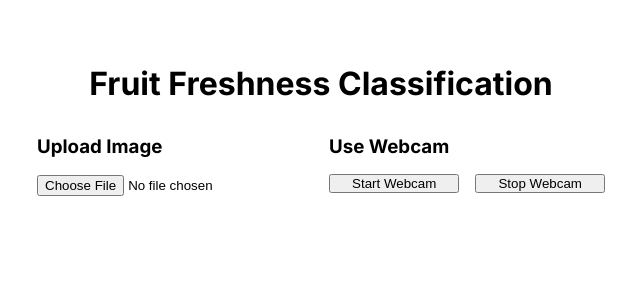
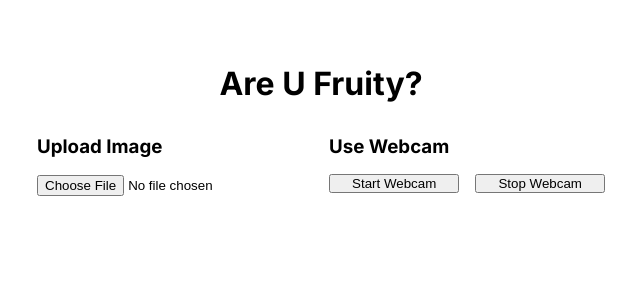
Before and after one commit to rchrdwllm/fruit-freshness-detector, a Flask app: page / in a window 1280 px wide. Shown: the top 300 px of the page, without its empty margins (319-959 px from the left). Run offline with Flask 3, Linux system fonts and the light colour scheme.

Commit message:
Updated name

```diff
--- a/templates/index.html
+++ b/templates/index.html
@@ -2,11 +2,11 @@
 <html lang="en">
   <head>
     <meta charset="UTF-8" />
-    <title>Fruit Freshness Classification</title>
+    <title>Are U Fruity?</title>
     <link rel="stylesheet" href="/static/style.css" />
   </head>
   <body>
-    <h1>Fruit Freshness Classification</h1>
+    <h1>Are U Fruity?</h1>
     <div class="input-container">
       <div>
         <h3>Upload Image</h3>
```
